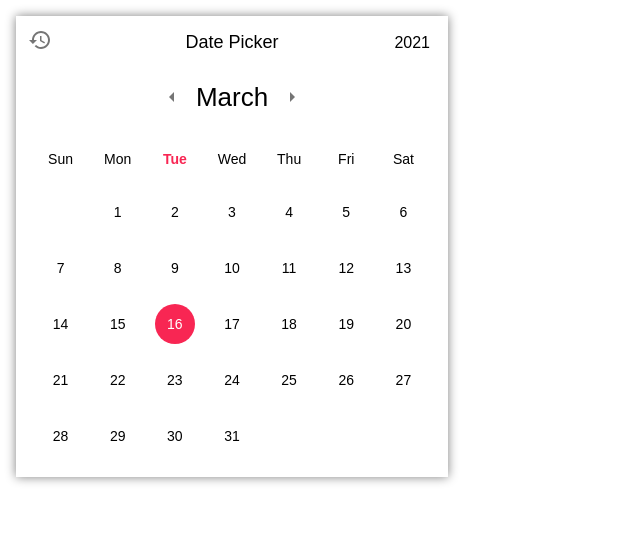
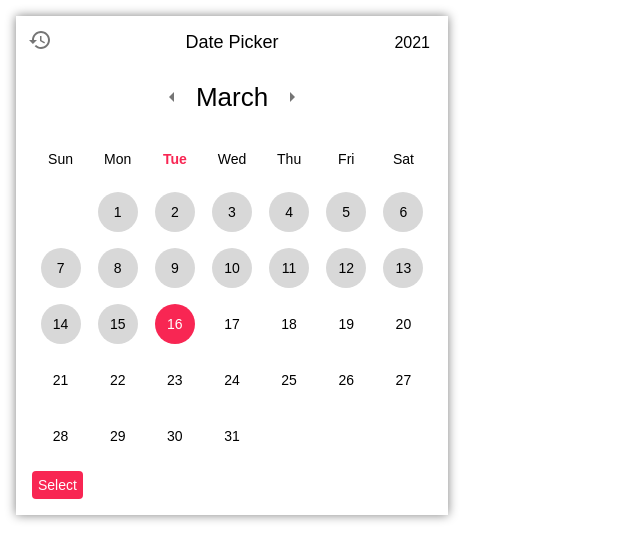
Before and after one commit to DebjitPramanick/Event-Scheduler, a React (Create React App) app: page / in a window 1280 px wide. Both pictures are taken after a click on the element "16". Shown: the top 560 px of the page, without its empty margins (0-640 px from the left). Built offline with nearby package versions, Linux system fonts and the light colour scheme.

Commit message:
Select Date

```diff
--- a/src/Calendar/Calendar.js
+++ b/src/Calendar/Calendar.js
@@ -6,7 +6,7 @@ import ArrowRightIcon from '@material-ui/icons/ArrowRight';
 import { IconButton } from "@material-ui/core";
 import RestoreIcon from '@material-ui/icons/Restore';
 
-const Calendar = () => {
+const Calendar = ({setSchedules}) => {
 
     const curD = new Date().getUTCDay();
     const curM = new Date().getMonth();
@@ -37,12 +37,15 @@ const Calendar = () => {
     // Methods ----------------------
 
     const handleLeft = () => {
-        if (month > 0) {
+        if (month > curM) {
             setMonth(month - 1);
             const newGaps = new Date(year, month - 1, 1).getDay();
             setGaps(newGaps);
             const newDay = new Date(year, month - 1, today).getDay();
             setCurDay(newDay)
+        }
+        else{
+            alert("Not allowed.")
         }
     }
 
@@ -54,6 +57,9 @@ const Calendar = () => {
             const newDay = new Date(year, month + 1, today).getDay();
             setCurDay(newDay)
         }
+        else{
+            alert("Not allowed.")
+        }
     }
 
     const resetHandler = () => {
@@ -64,18 +70,26 @@ const Calendar = () => {
 
     const handleSelect = (d) => {
         const sd = new Date(year, month, d).getDay();
-        console.log(d, months[month], year, days[sd]);
+
+        if(!highlighted.includes(d)){
             const obj = {
                 date: d,
                 month: months[month],
                 year: year,
                 day: days[sd]
             }
+            console.log(obj)
             setSelected(x=>[...x,obj])
             sethigHlighted(x=>[...x,d])
         }
+        else{
+            const filter = selected.filter(x=>(x.date != d));
+            const second_filter = highlighted.filter(x=>x!=d);
+            setSelected(filter)
+            sethigHlighted(second_filter)
 
-    console.log(highlighted)
+        }
+    }
 
     return (
         <div className="calendar-container">
@@ -128,11 +142,18 @@ const Calendar = () => {
                                 </div>
                             )
                         }
-                        else if(highlighted.includes(d)){
+                        else if(highlighted.includes(d) && month === curM){
                             return (
                                 <div>
                                     <p className="selected-date"
                                         onClick={() => handleSelect(d)}>{d}</p>
+                                </div>
+                            )
+                        }
+                        else if(d<today && d!==" " && month === curM){
+                            return (
+                                <div>
+                                    <p className="invalid-date">{d}</p>
                                 </div>
                             )
                         }
@@ -148,6 +169,14 @@ const Calendar = () => {
             </div>
 
 
+            {(selected.length !== 0) && (
+                <button className="select-btn"
+                onClick={()=>setSchedules(selected)}>
+                    Select
+                </button>
+            )}
+
+
         </div>
     );
 };
--- a/src/Calendar/Style.css
+++ b/src/Calendar/Style.css
@@ -94,3 +94,19 @@
   background-color: rgba(255, 130, 157, 0.678);
   color: black;
 }
+.invalid-date{
+  background-color: rgb(216, 216, 216);
+  cursor: not-allowed;
+}
+
+.select-btn{
+  background-color: rgb(248, 38, 83);
+  color: white;
+  padding: 6px;
+  border: 0;
+  outline: 0;
+  font-size: 14px;
+  border-radius: 4px;
+  margin-top: 10px;
+  cursor: pointer;
+}
```
Lines whose indentation alone changed are shown as unchanged.
